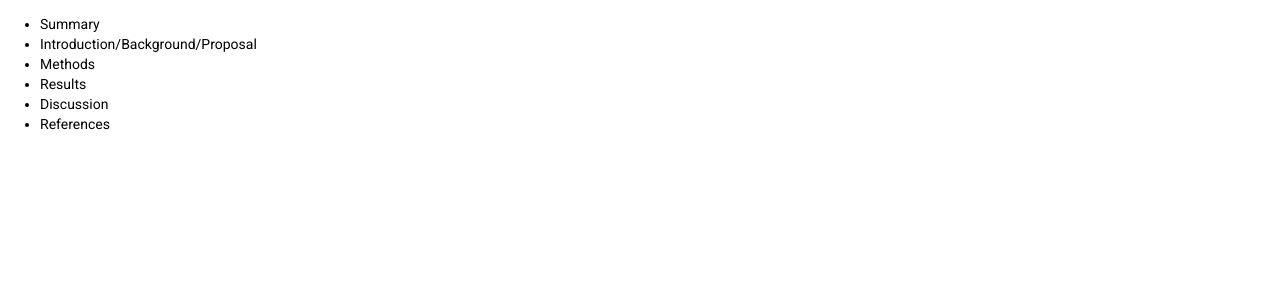
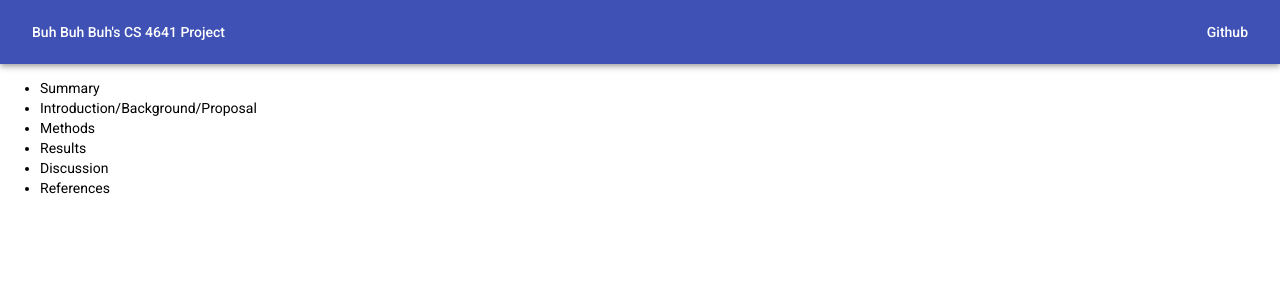
Before and after one commit to Buh-Buh-Buh/buh-buh-buh.github.io, an Angular app: page / in a window 1280 px wide. Shown: the top 300 px of the page. Built offline with nearby package versions, Linux system fonts and the light colour scheme.

Commit message:
Add topnav bar

```diff
--- a/package.json
+++ b/package.json
@@ -19,6 +19,7 @@
     "@angular/common": "~10.0.9",
     "@angular/compiler": "~10.0.9",
     "@angular/core": "~10.0.9",
+    "@angular/flex-layout": "^10.0.0-beta.32",
     "@angular/forms": "~10.0.9",
     "@angular/material": "^10.1.3",
     "@angular/platform-browser": "~10.0.9",
--- a/src/app/app.component.html
+++ b/src/app/app.component.html
@@ -1 +1,19 @@
+<mat-toolbar class="mat-elevation-z4" color="primary">
+
+  <button mat-button routerLink="/">
+      {{title}}</button>
+
+  <!-- This fills the remaining space of the current row -->
+  <span class="fill-remaining-space"></span>
+  <div fxLayout="row" fxShow="false" fxShow.gt-sm>
+      <a mat-button href="https://github.com/Buh-Buh-Buh/buh-buh-buh.github.io">Github</a>
+  </div>
+  <button mat-button [mat-menu-trigger-for]="menu" fxHide="false" fxHide.gt-sm>
+   <mat-icon>menu</mat-icon>
+  </button>
+</mat-toolbar>
+<mat-menu x-position="before" #menu="matMenu">
+  <button mat-menu-item href="https://github.com/Buh-Buh-Buh/buh-buh-buh.github.io">Github</button>
+  <!--<button mat-menu-item>Help</button>-->
+</mat-menu>
 <router-outlet></router-outlet>
--- a/src/app/app.component.scss
+++ b/src/app/app.component.scss
@@ -0,0 +1,5 @@
+.fill-remaining-space {
+  /*This fills the remaining space, by using flexbox.
+ Every toolbar row uses a flexbox row layout. */
+ flex: 1 1 auto;
+}
--- a/src/app/app.component.ts
+++ b/src/app/app.component.ts
@@ -6,5 +6,5 @@ import { Component } from '@angular/core';
   styleUrls: ['./app.component.scss']
 })
 export class AppComponent {
-  title = 'cs4641-project';
+  title = 'Buh Buh Buh\'s CS 4641 Project';
 }
```
Also changed, not shown: src/app/app.module.ts (+16 -1 lines), .angulardoc.json (added), 1 other file (tests, documents, lock files or other folders).
